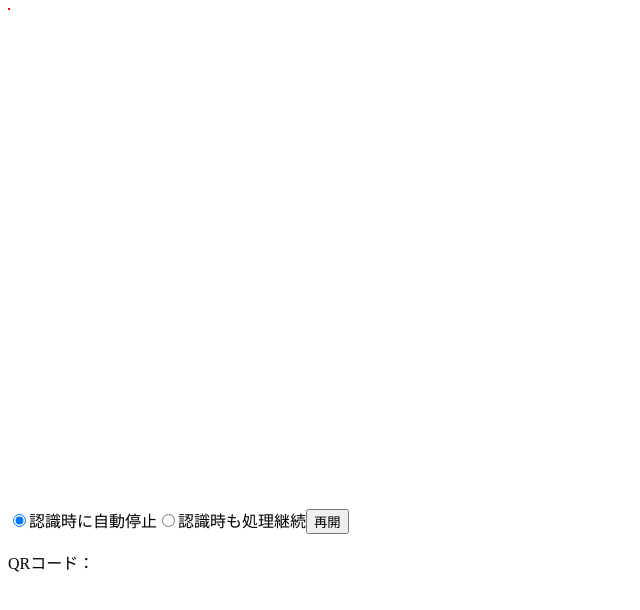
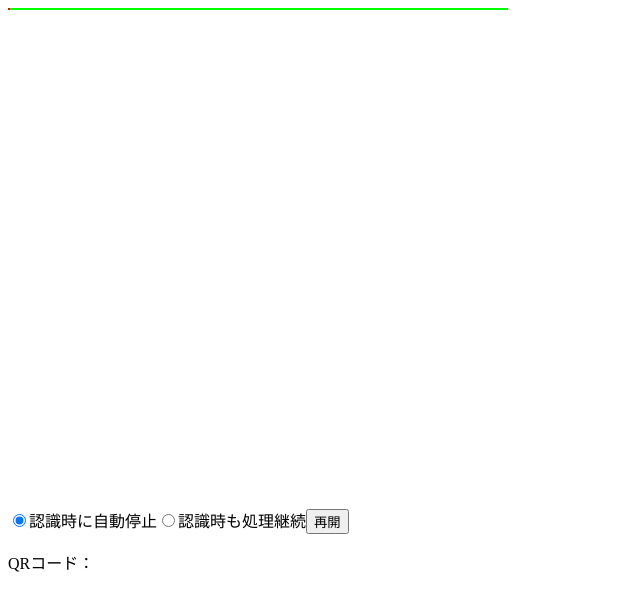
Before and after one commit to murasuke/qr-reader-react, a React (Create React App) app: page / in a window 1280 px wide. Shown: the top 610 px of the page, without its empty margins (0-640 px from the left). Built offline with nearby package versions, Linux system fonts and the light colour scheme.

Commit message:
add qr scaner bar, but UI is unsteady

```diff
--- a/src/QRReader.tsx
+++ b/src/QRReader.tsx
@@ -1,5 +1,5 @@
 import React, { useState, useEffect, useRef } from 'react';
-import styled from 'styled-components';
+import styled, { keyframes} from 'styled-components';
 import jsqr, { QRCode } from 'jsqr';
 export type { QRCode } from 'jsqr';
 
@@ -42,6 +42,20 @@ const OverlayDiv = styled.div<OverlayPosition>`
   left  : ${(props) => props.left}px;
   width : ${(props) => props.width}px;
   height: ${(props) => props.height}px;
+`;
+
+const QRScanerFrames = keyframes`
+  from {
+    height: 0px;
+  }
+  to {
+    height: 500px;
+  }
+`;
+
+const QRScanerBar = styled.div`
+  animation: ${QRScanerFrames} infinite  2s alternate both ease-in-out;
+  border: 1px solid #0F0;
 `;
 
 
@@ -109,6 +123,7 @@ const QRReader: React.FC<QRReaderProps> = (props) => {
     <RelativeWrapperDiv {...props}>
       <VideoArea ref={video}></VideoArea>
       <OverlayDiv {...overlay}></OverlayDiv>
+      <QRScanerBar></QRScanerBar>
     </RelativeWrapperDiv>
   );
 }
```
